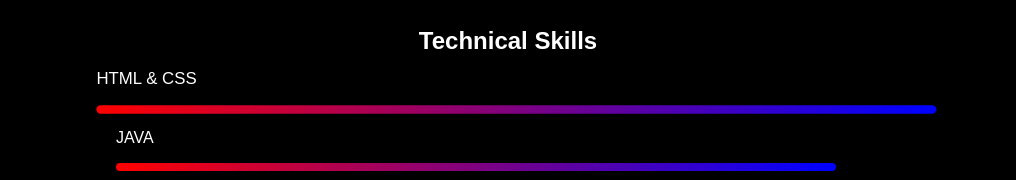
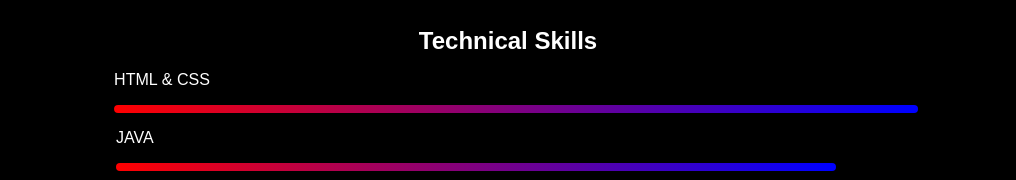
Before and after one commit to BesuDesta/BesuDesta.github.io, a plain HTML site: page index.html in a window 1280 px wide. In both pictures the pointer is over the element "HTML & CSS". Shown: the part 1178-1358 px from the top of the page, without its empty margins (132-1148 px from the left). Drawn offline with Linux system fonts and the light colour scheme.

Commit message:
Update styles.css

```diff
--- a/styles/styles.css
+++ b/styles/styles.css
@@ -229,7 +229,7 @@ figcaption {
 }
 
 .about-skill:hover {
-  transform: scale(1.05); /* Slightly enlarge the skill item */
+  transform: scale(1.005); /* Slightly enlarge the skill item */
 }
 
 .about-skills h3 {
```
